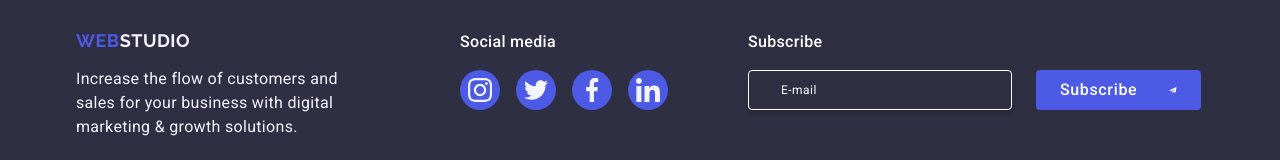
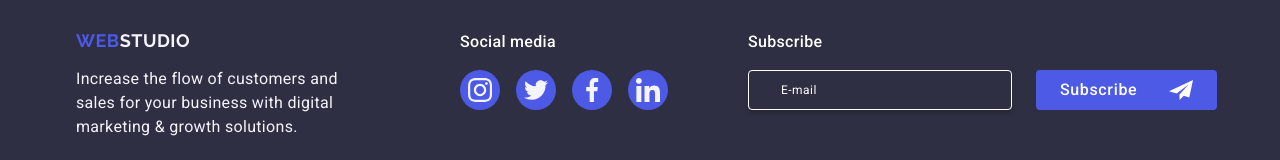
Before and after one commit to Kenediii/goit-markup-hw-05, a plain HTML site: page index.html in a window 1280 px wide. Shown: the part 3261-3421 px from the top of the page. Drawn offline with nearby package versions, Linux system fonts and the light colour scheme.

Commit message:
fix footer

```diff
--- a/css/styles.css
+++ b/css/styles.css
@@ -588,7 +588,7 @@ span {
 
 .buttton-footer {
     display: inline-flex;
-    font-family: "Roboto sans-serif";
+    font-family: 'Roboto', sans-serif;
     padding: 8px 24px;
     justify-content: center;
     align-items: center;
@@ -604,7 +604,7 @@ span {
     line-height: 24px;
     letter-spacing: 0.64px;
     cursor: pointer;
-    max-width: 165px;
+    min-width: 165px;
     height: 40px;
     border: none;
 }
```
